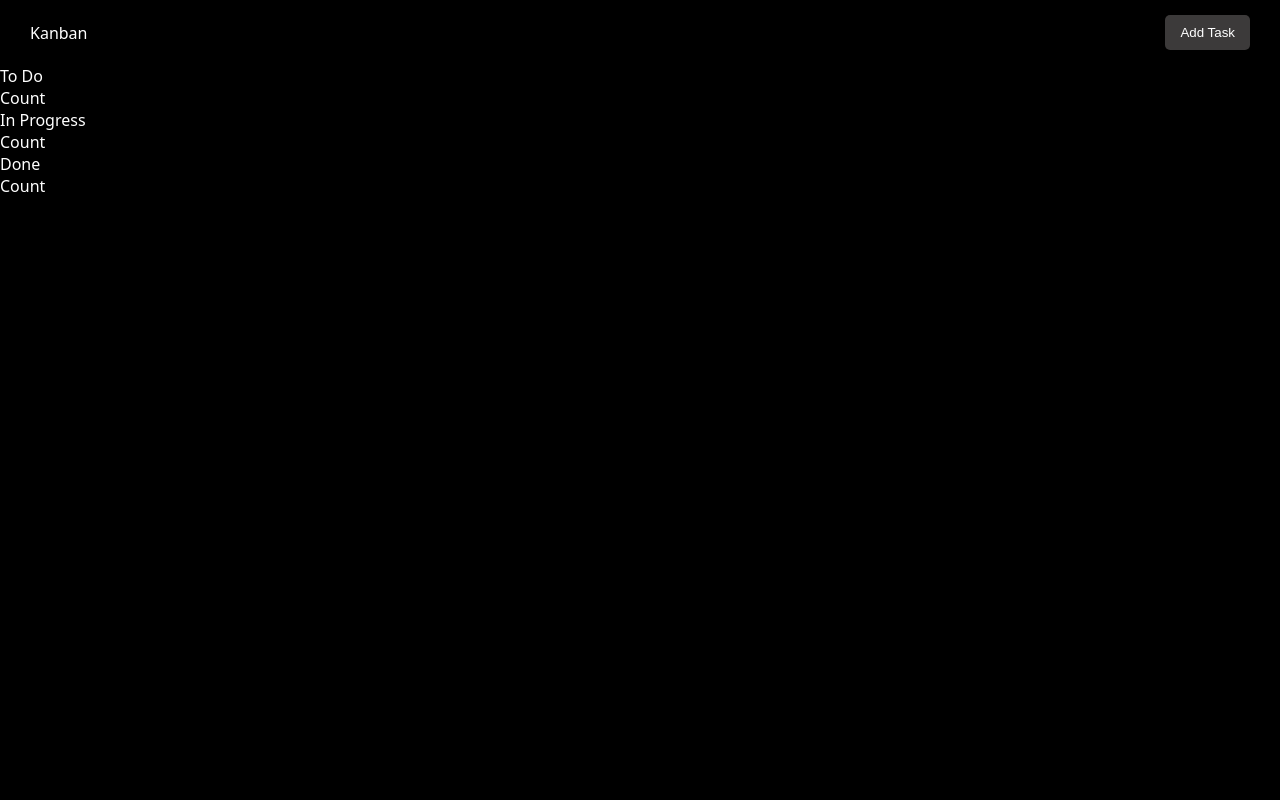
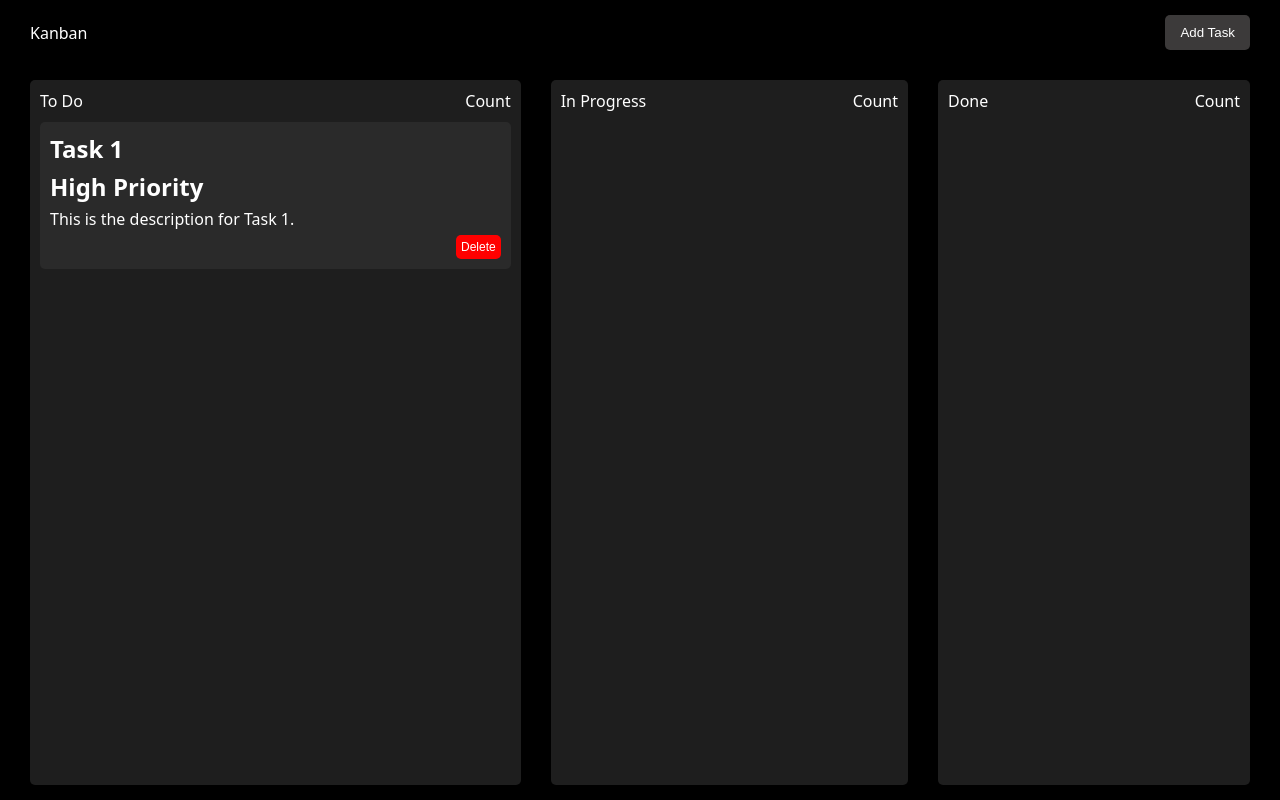
Before and after one commit to naitik-work/Js_projects, a plain HTML site: page Kanban-board/index.html in a window 1280 px wide. Drawn offline with Linux system fonts and the light colour scheme.

Commit message:
add changes

```diff
--- a/Kanban-board/index.html
+++ b/Kanban-board/index.html
@@ -19,6 +19,12 @@
                     <div class="left">To Do</div>
                     <div class="right">Count</div>
                 </div>
+                <div draggable="true" class="task">
+                    <h2>Task 1</h2>
+                    <h2>High Priority</h2>
+                    <p>This is the description for Task 1.</p>
+                    <button>Delete</button>
+                </div>
             </div>
             <div class="task-column">
                 <div class="heading">
--- a/Kanban-board/style.css
+++ b/Kanban-board/style.css
@@ -15,6 +15,7 @@ html{
 :root{
     --bg-color: black;
     --primary-text-color: white;
+    --delete-color: red;
 
     /* padding */
     --nav-padding: 15px 30px;
@@ -33,6 +34,11 @@ html{
     --border-radius-m: 10px;
     --border-radius-l: 15px;
 
+}
+main{
+    height: 100%;
+    display: flex;
+    flex-direction: column;
 }
 body{
     background-color: var(--bg-color);
@@ -61,3 +67,52 @@ nav button:hover{
     background-color: #5a5757;
     scale: 1.05;
 }
+
+section{
+    padding: var(--section-padding);
+    display: flex;
+    justify-content: space-between;
+    flex-grow: 1;
+    gap: var(--padding-xxl);
+
+
+}
+
+section .task-column{
+    background-color: #1e1e1e;
+    flex-grow: 1;
+    padding: var(--padding-m);
+    display: flex;
+    flex-direction: column;
+    gap: var(--padding-m);
+    border-radius: var(--border-radius-s);
+}
+
+section .task-column .heading{
+    width: 100%;
+    display: flex;
+    justify-content: space-between;
+    align-items: center;
+}
+
+section .task-column .task{
+    background-color: #2a2a2a;
+    padding: var(--padding-m);
+    border-radius: var(--border-radius-s);
+    cursor: grab;
+    display: flex;
+    flex-direction: column;
+    gap: var(--padding-s);
+
+}
+section .task-column .task button{
+    align-self: flex-end;
+    cursor: pointer;
+    padding: var(--padding-s) var(--padding-s);
+    background-color: var(--delete-color);
+    border: none;
+    outline: none;
+    border-radius: var(--border-radius-s);
+    font-size: 12px;
+    color: white;
+}
```
